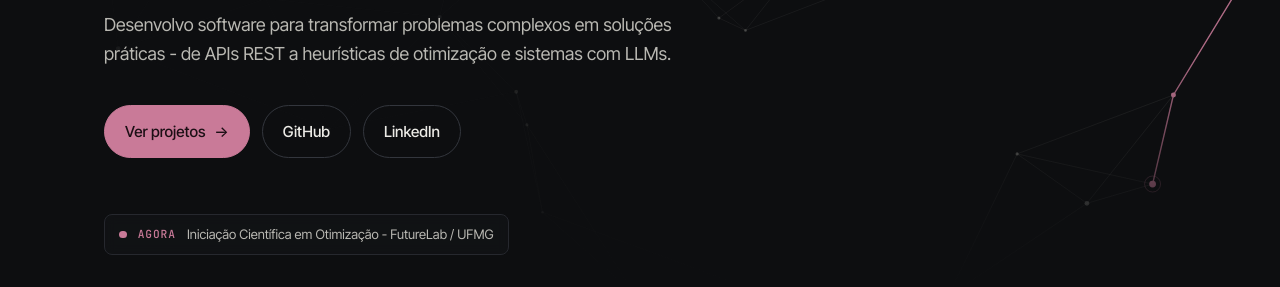
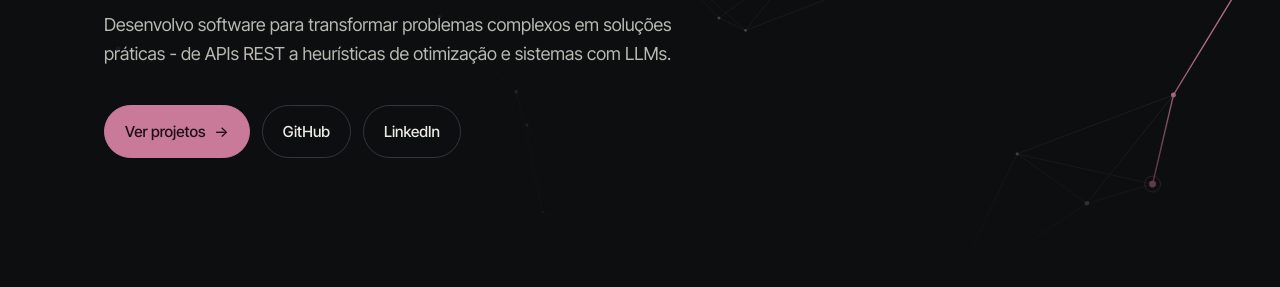
Before and after one commit to lanamiranda17/lana-portfolio, a plain HTML site: page portfolio/index.html in a window 1280 px wide. Shown: the part 513-800 px from the top of the page. Drawn offline with Linux system fonts and the light colour scheme.

Commit message:
refactor: remove indicador de atividade do hero e renomeia links para "Ver repositório"

```diff
--- a/portfolio/css/style.css
+++ b/portfolio/css/style.css
@@ -131,15 +131,7 @@ em { font-style: italic; }
 .hero-lead { margin-top: 1rem; max-width: 36rem; color: var(--text-2); font-size: clamp(1rem, 1.5vw, 1.12rem); }
 .actions { display: flex; flex-wrap: wrap; gap: .75rem; margin-top: 2.25rem; }
 
-.status { position: absolute; left: 0; right: 0; bottom: 2rem; }
-.status-card {
-  display: inline-flex; align-items: center; gap: .7rem; max-width: 100%;
-  padding: .55rem .9rem; border: 1px solid var(--line); border-radius: 8px;
-  background: rgba(19, 20, 24, .7); backdrop-filter: blur(6px); -webkit-backdrop-filter: blur(6px);
-  font-size: .82rem; color: var(--text-2);
-}
-.status-label { font: 500 .7rem var(--mono); text-transform: uppercase; letter-spacing: .08em; color: var(--accent); }
-.dot, .pulse { width: .45rem; height: .45rem; border-radius: 50%; background: var(--accent); flex: none; box-shadow: 0 0 0 0 var(--accent-soft); animation: pulse 2.4s infinite; }
+.pulse { width: .45rem; height: .45rem; border-radius: 50%; background: var(--accent); flex: none; box-shadow: 0 0 0 0 var(--accent-soft); animation: pulse 2.4s infinite; }
 @keyframes pulse { 0% { box-shadow: 0 0 0 0 rgba(201,122,152,.45); } 70%, 100% { box-shadow: 0 0 0 .5rem rgba(201,122,152,0); } }
 
 /* ---------- Sections ---------- */
@@ -355,7 +347,6 @@ em { font-style: italic; }
   .nav a { padding: .9rem 0; border-bottom: 1px solid var(--line); border-radius: 0; font-size: 1rem; }
   .site-header.menu-open { background: rgba(13,14,16,.97); }
 
-  .hero { padding-bottom: 7rem; }
   .about { grid-template-columns: 1fr; }
   .portrait { width: min(16rem, 100%); }
   .facts { grid-template-columns: 1fr; }
--- a/portfolio/index.html
+++ b/portfolio/index.html
@@ -56,13 +56,6 @@
           <a class="btn" href="https://www.linkedin.com/in/lana-miranda/" target="_blank" rel="noopener">LinkedIn</a>
         </div>
       </div>
-      <aside class="status wrap" aria-label="Atividade atual">
-        <div class="status-card">
-          <span class="dot" aria-hidden="true"></span>
-          <span class="status-label">Agora</span>
-          <span class="status-text">Iniciação Científica em Otimização - FutureLab / UFMG</span>
-        </div>
-      </aside>
     </section>
 
     <!-- SOBRE -->
@@ -170,7 +163,7 @@
             <p>Assistente de revisão de estudos com dois agentes - Tutor e Avaliador - orquestrados por LangGraph, que produzem revisões teóricas, questões e gabaritos personalizados a partir do conteúdo informado. Usa LLMs via API Groq e transforma o notebook acadêmico original em uma aplicação Python modular, executável pelo terminal.</p>
             <p class="stack">Python · LangGraph · LangChain · Groq API</p>
             <p class="credit">Em colaboração com Caio Bueno Finocchio Martins - GCC128 Inteligência Artificial, UFLA.</p>
-            <a class="link" href="https://github.com/lanamiranda17/multi-agent-study-assistant" target="_blank" rel="noopener">Ver código <span aria-hidden="true">↗</span></a>
+            <a class="link" href="https://github.com/lanamiranda17/multi-agent-study-assistant" target="_blank" rel="noopener">Ver repositório <span aria-hidden="true">↗</span></a>
           </div>
         </article>
 
@@ -185,7 +178,7 @@
             <p>Aplicação desktop que distribui alunos em turmas da manhã e da tarde respeitando disponibilidade e capacidade, buscando equilibrar a composição das turmas. Integra modelo de otimização, interface desktop, dashboard e geração de relatórios para um problema real de ensalamento da ABC Aprendiz.</p>
             <p class="stack">Python · PuLP · PySide6</p>
             <p class="credit">Desenvolvido em equipe durante o hackathon Desafio UniSoma 2026, com apoio de IA generativa no desenvolvimento.</p>
-            <a class="link" href="https://github.com/lanamiranda17/student-class-allocation-optimizer" target="_blank" rel="noopener">Ver código <span aria-hidden="true">↗</span></a>
+            <a class="link" href="https://github.com/lanamiranda17/student-class-allocation-optimizer" target="_blank" rel="noopener">Ver repositório <span aria-hidden="true">↗</span></a>
           </div>
         </article>
 
@@ -195,14 +188,14 @@
             <h3 id="p-terroir">Terroir E-commerce</h3>
             <p>E-commerce de cafés especiais com catálogo, autenticação JWT, carrinho de compras e painel administrativo para gestão de produtos. Projeto colaborativo da disciplina de Engenharia de Software da UFLA.</p>
             <p class="stack">Java · Spring Boot · React · PostgreSQL</p>
-            <a class="link" href="https://github.com/lanamiranda17/terroir-coffee-ecommerce" target="_blank" rel="noopener">Ver código <span aria-hidden="true">↗</span></a>
+            <a class="link" href="https://github.com/lanamiranda17/terroir-coffee-ecommerce" target="_blank" rel="noopener">Ver repositório <span aria-hidden="true">↗</span></a>
           </article>
           <article class="card reveal" aria-labelledby="p-carp">
             <p class="card-meta"><span>Otimização combinatória</span><span>Equipe</span></p>
             <h3 id="p-carp">CARP Routing Heuristics</h3>
             <p>Heurísticas para o Problema de Roteamento em Arcos Capacitados: heurísticas construtivas, busca local e algoritmos em grafos para gerar rotas de baixo custo respeitando a capacidade da frota. Disciplina de Algoritmos em Grafos, UFLA.</p>
             <p class="stack">Python · Grafos · Busca local</p>
-            <a class="link" href="https://github.com/lanamiranda17/carp-routing-heuristics" target="_blank" rel="noopener">Ver código <span aria-hidden="true">↗</span></a>
+            <a class="link" href="https://github.com/lanamiranda17/carp-routing-heuristics" target="_blank" rel="noopener">Ver repositório <span aria-hidden="true">↗</span></a>
           </article>
         </div>
 
```
